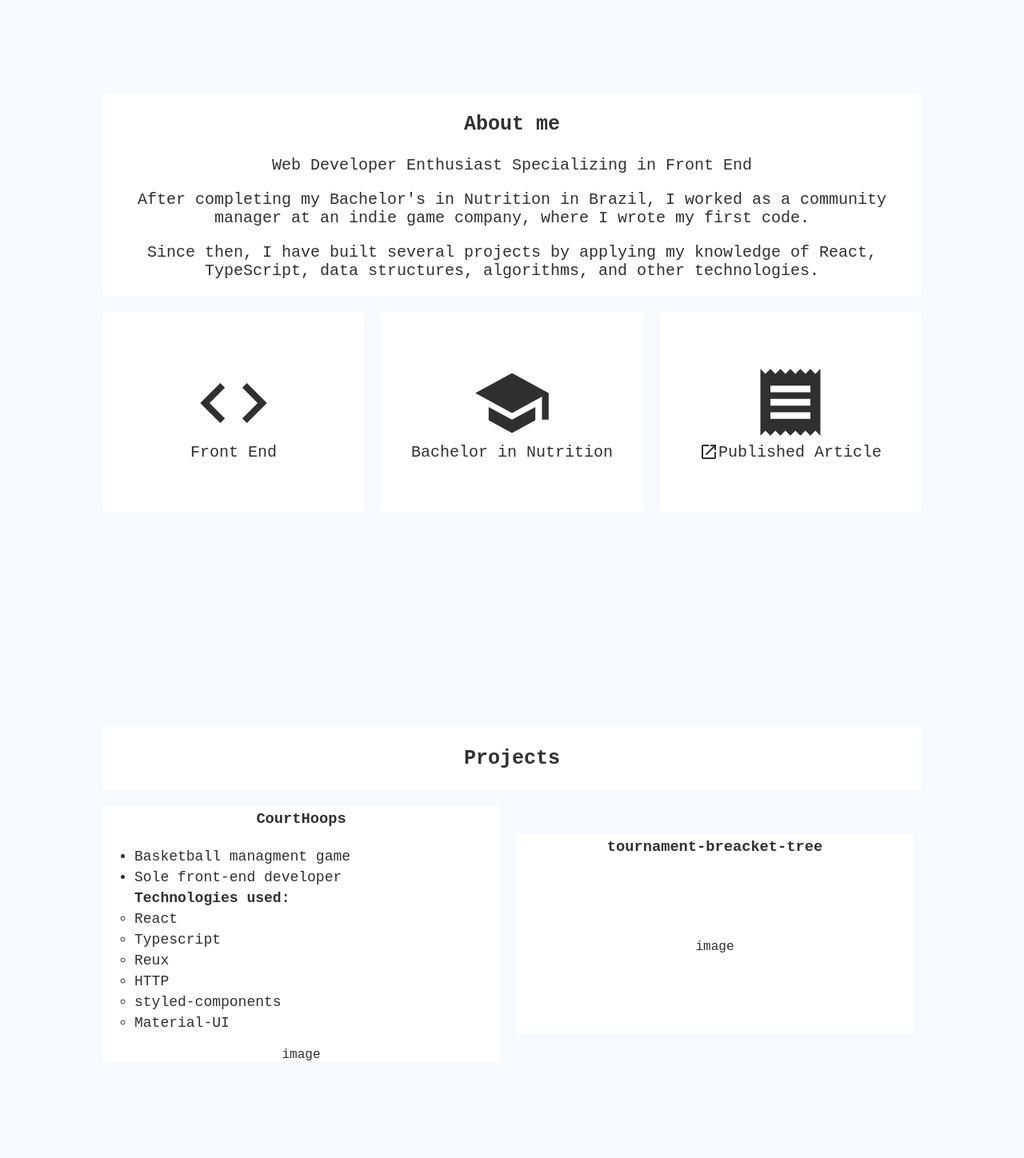
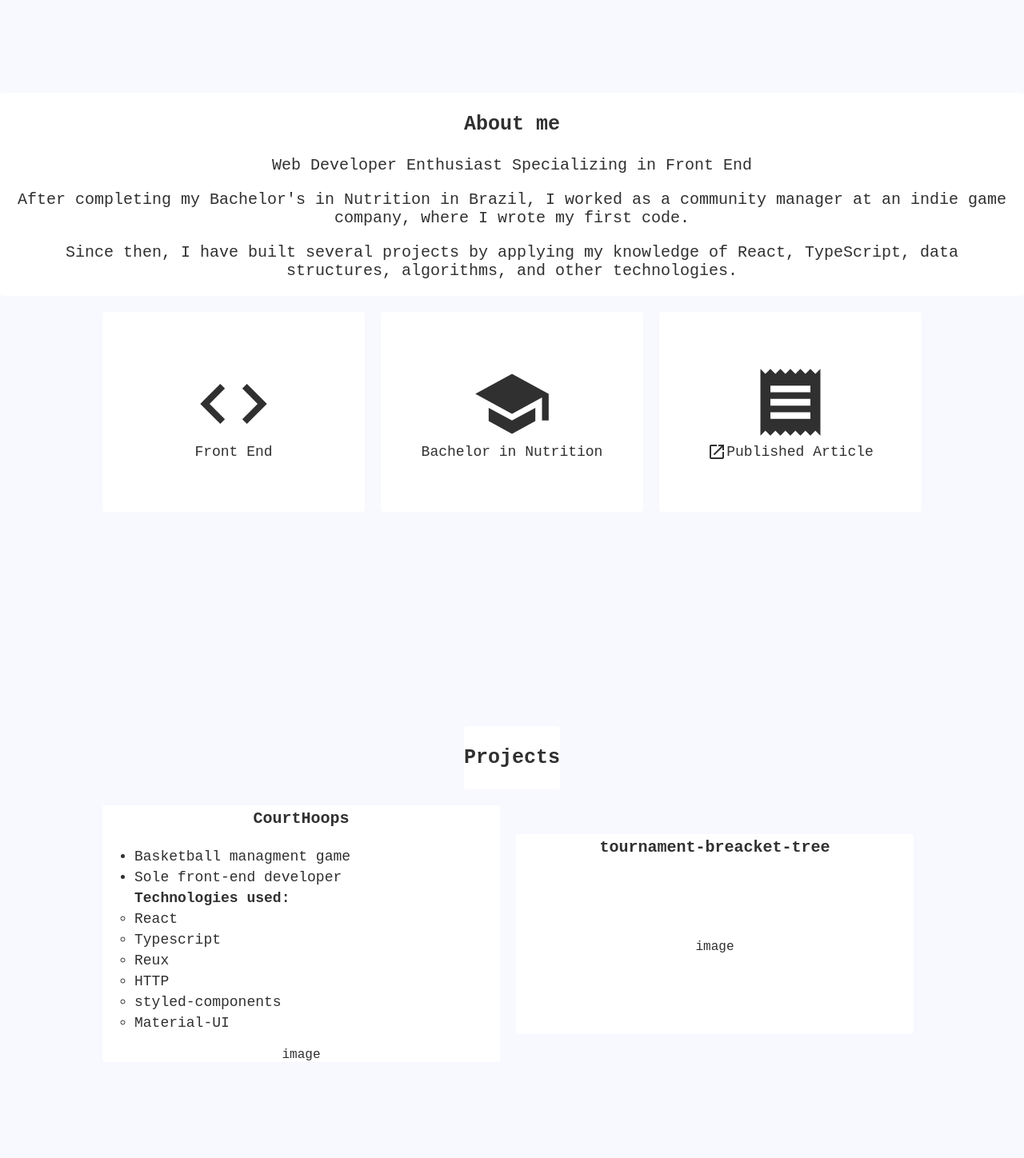
Before and after one commit to cynthiasantee/cynthiasantee.github.io, a React (Create React App) app: page / in a window 1280 px wide. Shown: the part 802-2250 px from the top of the page at 80% size. Built offline with nearby package versions, Linux system fonts and the light colour scheme.

Commit message:
Move InfoCard to component

```diff
--- a/src/components/AboutMe.tsx
+++ b/src/components/AboutMe.tsx
@@ -6,13 +6,14 @@ import SchoolIcon from '@material-ui/icons/School';
 import CodeIcon from '@material-ui/icons/Code';
 import ReceiptIcon from '@material-ui/icons/Receipt';
 import { theme } from '../theme';
-import { InfoContainerStyle, CardContainerStyle, CardStyle, LinkContainerStyle, FlexColumnStyle } from "../styles/GeneralStyles"
+import {CardContainerStyle, CardStyle, LinkContainerStyle, FlexColumnStyle } from "../styles/GeneralStyles"
+import { InfoCard } from '../components/InfoCard';
 
 const AboutMe = React.forwardRef<HTMLDivElement>( (props, ref) => {
 
     return(
         <Container ref={ref}>
-        <InfoContainer>
+          <InfoCard>
             <h3>About me</h3>
             <p>
               Web Developer Enthusiast Specializing in Front End
@@ -21,7 +22,7 @@ const AboutMe = React.forwardRef<HTMLDivElement>( (props, ref) => {
             <p>
             Since then, I have built several projects by applying my knowledge of React, TypeScript, data structures, algorithms, and other technologies.
             </p>
-        </InfoContainer>
+          </InfoCard>
         <CardContainer>
         <Card className="first">
           <CodeIcon style={{fontSize:"100px", color: `${theme.fontColor}` }}></CodeIcon>
@@ -64,9 +65,6 @@ const Card = styled.div`
 const CardContainer = styled.div`
     ${CardContainerStyle}
 `
-const InfoContainer = styled.div`
-    ${InfoContainerStyle}
-`
 
 const LinkContainer = styled.div`
     ${LinkContainerStyle}
--- a/src/components/Contact.tsx
+++ b/src/components/Contact.tsx
@@ -1,6 +1,6 @@
 import React from 'react';
 import styled from 'styled-components/macro';
-import { Font25Style, CardContainerStyle, CardStyle, FlexColumnStyle, LinkContainerStyle } from "../styles/GeneralStyles"
+import { CardContainerStyle, CardStyle, FlexColumnStyle, LinkContainerStyle } from "../styles/GeneralStyles"
 import LinkedInIcon from '@material-ui/icons/LinkedIn';
 import { navBarHeight } from "../util/navBarHeight";
 import GitHubIcon from '@material-ui/icons/GitHub';
@@ -52,7 +52,6 @@ const Container = styled.div`
   // border: 1px solid black;
 
 p {
-  ${Font25Style}
   margin: 10px 0 0 0;
   padding: 0;
 
--- /dev/null
+++ b/src/components/InfoCard.tsx
@@ -0,0 +1,31 @@
+import React from 'react';
+import styled from 'styled-components';
+import { breakpoint } from '../util/breakingPoints';
+
+export const InfoCard: React.FC = (props) => {
+    return (
+        <InfoContainerStyle>
+            {props.children}
+        </InfoContainerStyle>
+    )
+}
+
+export const InfoContainerStyle = styled.div`
+    background-color: white;
+    border-radius: 4px;
+    margin-bottom: 20px;
+    margin-top: 20px;
+    text-align: center;
+
+    h3 {
+        font-size: 25px;
+    }
+    p {
+        font-size: 20px;
+        padding: 0 10px;
+
+        @media ${breakpoint.mobile} {
+            font-size: 18px;
+        }
+    }
+`
--- a/src/components/Projects.tsx
+++ b/src/components/Projects.tsx
@@ -1,17 +1,16 @@
 import React from 'react';
 import { navBarHeight } from "../util/navBarHeight";
 import styled from 'styled-components/macro';
-import { InfoContainerStyle, CardContainerStyle, CardStyle, FlexColumnStyle } from "../styles/GeneralStyles"
+import {CardContainerStyle, CardStyle, FlexColumnStyle } from "../styles/GeneralStyles"
+import { InfoCard } from './InfoCard';
 
 const Projects = React.forwardRef<HTMLDivElement>((props, ref) => {
     return(
       <Container ref={ref}>
-        <InfoContainer>
-            <h3>Projects</h3>
-          </InfoContainer>
+        <InfoCard>
+        <h3>Projects</h3>
+        </InfoCard>
           <CardContainer >
-
-
             <Card className="first">
               <Title>CourtHoops</Title>
             {/* <ProjectContainer> */}
@@ -93,6 +92,3 @@ const Card = styled.div`
 const CardContainer = styled.div`
     ${CardContainerStyle}
 `
-const InfoContainer = styled.div`
-    ${InfoContainerStyle}
-`
--- a/src/index.css
+++ b/src/index.css
@@ -13,3 +13,19 @@ html {
   height: 100%;
   width: 100%;
 }
+
+h1 {
+  font-size: 26px;
+}
+
+h2 {
+  font-size: 24px;
+}
+
+h3 {
+  font-size: 20px;
+}
+
+p {
+  font-size: 18px;
+}
--- a/src/styles/GeneralStyles.tsx
+++ b/src/styles/GeneralStyles.tsx
@@ -9,47 +9,15 @@ export const FlexStyle = css`
 `;
 
 export const FlexColumnStyle = css`
-    align-items: center;
-    display: flex;
+    ${FlexStyle}
     flex-direction: column;
-    justify-content: center;
 `;
-
-export const Font20Style = css`
-    font-size: 20px;
-`
-
-export const Font25Style = css`
-    font-size: 25px;
-`
-
-export const InfoContainerStyle = css`
-    background-color: white;
-    border-radius: 4px;
-    margin-bottom: 20px;
-    margin-top: 20px;
-    text-align: center;
-    width: ${pageWidth};
-
-    h3 {
-        font-size: 25px;
-    }
-    p {
-        font-size: 20px;
-        padding: 0 10px;
-
-        @media ${breakpoint.mobile} {
-            font-size: 18px;
-        }
-    }
-`
 
 export const CardContainerStyle = css`
     ${FlexStyle}
     width: ${pageWidth};
     @media ${breakpoint.mobileTablet} {
         flex-direction: column;
-
     }
 `
 
@@ -102,7 +70,6 @@ export const CardStyle = css`
 
 `
 export const LinkContainerStyle = css`
-    ${Font20Style}
     display: flex;
     align-items: center;
     text-align: center;
```
Lines whose indentation alone changed are shown as unchanged.
